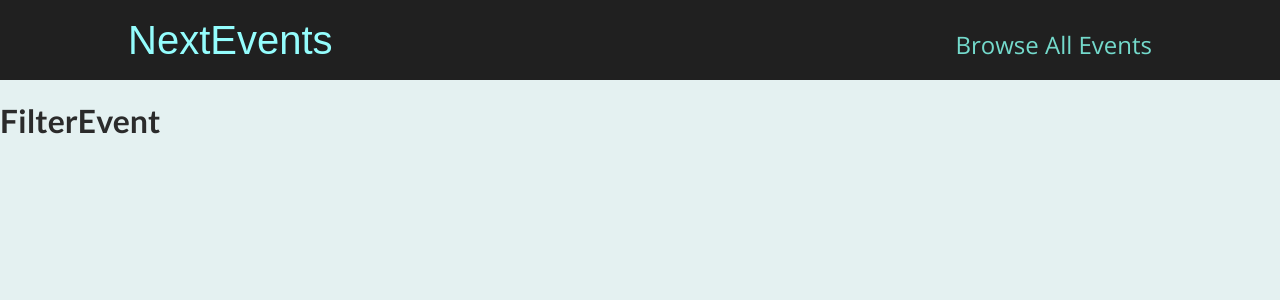
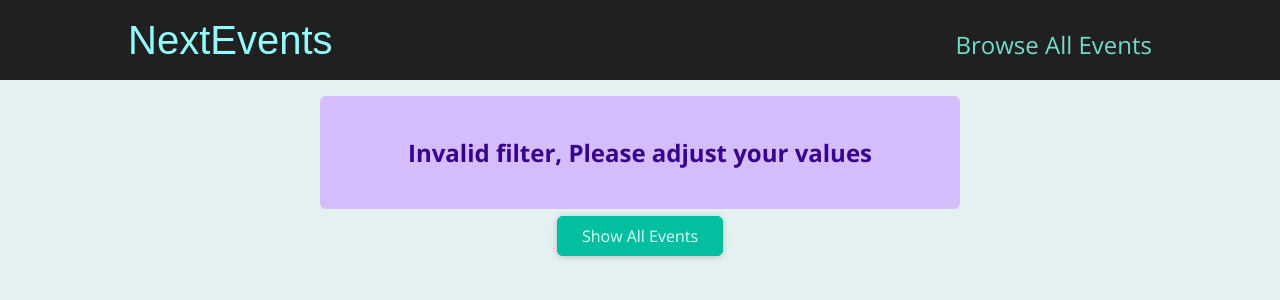
Before and after one commit to CoderSid063/mini-project-filebase-routeing, a Next.js app: page /events/e2 in a window 1280 px wide. Shown: the top 300 px of the page. Built offline with nearby package versions, Linux system fonts and the light colour scheme.

Commit message:
feat : add error handling and show filter events

```diff
--- /dev/null
+++ b/components/events/results-title.js
@@ -0,0 +1,20 @@
+import Button from "../ui/button";
+import styles from "../../styles/results-title.module.css";
+
+function ResultsTitle(props) {
+  const { date } = props;
+
+  const humanReadableDate = new Date(date).toLocaleDateString("en-US", {
+    month: "long",
+    year: "numeric",
+  });
+
+  return (
+    <section className={styles.title}>
+      <h1>Events in {humanReadableDate}</h1>
+      <Button link="/events">Show all events</Button>
+    </section>
+  );
+}
+
+export default ResultsTitle;
--- /dev/null
+++ b/components/ui/error-alert.js
@@ -0,0 +1,7 @@
+import styles from "../../styles/error-alert.module.css";
+
+function ErrorAlert(props) {
+  return <div className={styles.alert}>{props.children}</div>;
+}
+
+export default ErrorAlert;
--- a/pages/events/[...slug].js
+++ b/pages/events/[...slug].js
@@ -1,7 +1,65 @@
+import { useRouter } from "next/router";
+import { getFilteredEvents } from "../../dummy-data";
+import EventList from "../../components/events/event-list";
+import ResultsTitle from "../../components/events/results-title";
+import { Fragment } from "react";
+import Button from "../../components/ui/button";
+import ErrorAlert from "../../components/ui/error-alert";
+
 export default function FilteredEventPage(params) {
+  const router = useRouter();
+  const filterData = router.query.slug;
+
+  if (!filterData) {
+    return <p className="center">Loading...</p>;
+  }
+
+  const filteredYear = filterData[0];
+  const filteredMonth = filterData[1];
+
+  const numYear = +filteredYear;
+  const numMonth = +filteredMonth;
+
+  if (
+    isNaN(numYear) ||
+    isNaN(numMonth) ||
+    numYear > 2030 ||
+    numYear < 2021 ||
+    numMonth > 12 ||
+    numMonth < 1
+  ) {
+    return (
+      <fragment>
+        <ErrorAlert>
+          <p>Invalid filter, Please adjust your values</p>
+        </ErrorAlert>
+        <div className="center">
+          <Button link="/events">Show All Events</Button>
+        </div>
+      </fragment>
+    );
+  }
+
+  const filteredEvents = getFilteredEvents({ year: numYear, month: numMonth });
+
+  if (!filteredEvents || filteredEvents.length === 0) {
+    return (
+      <fragment>
+        <ErrorAlert>
+          <p>No Events found for the chosen filter!</p>
+        </ErrorAlert>
+        <div className="center">
+          <Button link="/events">Show All Events</Button>
+        </div>
+      </fragment>
+    );
+  }
+
+  const date = new Date(numYear, numMonth - 1);
   return (
-    <div>
-      <h1>FilterEvent</h1>
-    </div>
+    <Fragment>
+      <ResultsTitle date={date} />
+      <EventList items={filteredEvents} />
+    </Fragment>
   );
 }
--- /dev/null
+++ b/styles/error-alert.module.css
@@ -0,0 +1,12 @@
+.alert {
+  margin: 1rem auto;
+  padding: 1rem 2rem;
+  width: 90%;
+  max-width: 40rem;
+  background-color: #d5bdfc;
+  color: #38028d;
+  font-weight: bold;
+  font-size: 1.5rem;
+  text-align: center;
+  border-radius: 6px;
+}
--- /dev/null
+++ b/styles/results-title.module.css
@@ -0,0 +1,6 @@
+.title {
+  margin: 2rem auto;
+  width: 90%;
+  max-width: 40rem;
+  text-align: center;
+}
```
Also changed, not shown: pages/events/[eventId].js (+12 -1 lines).
